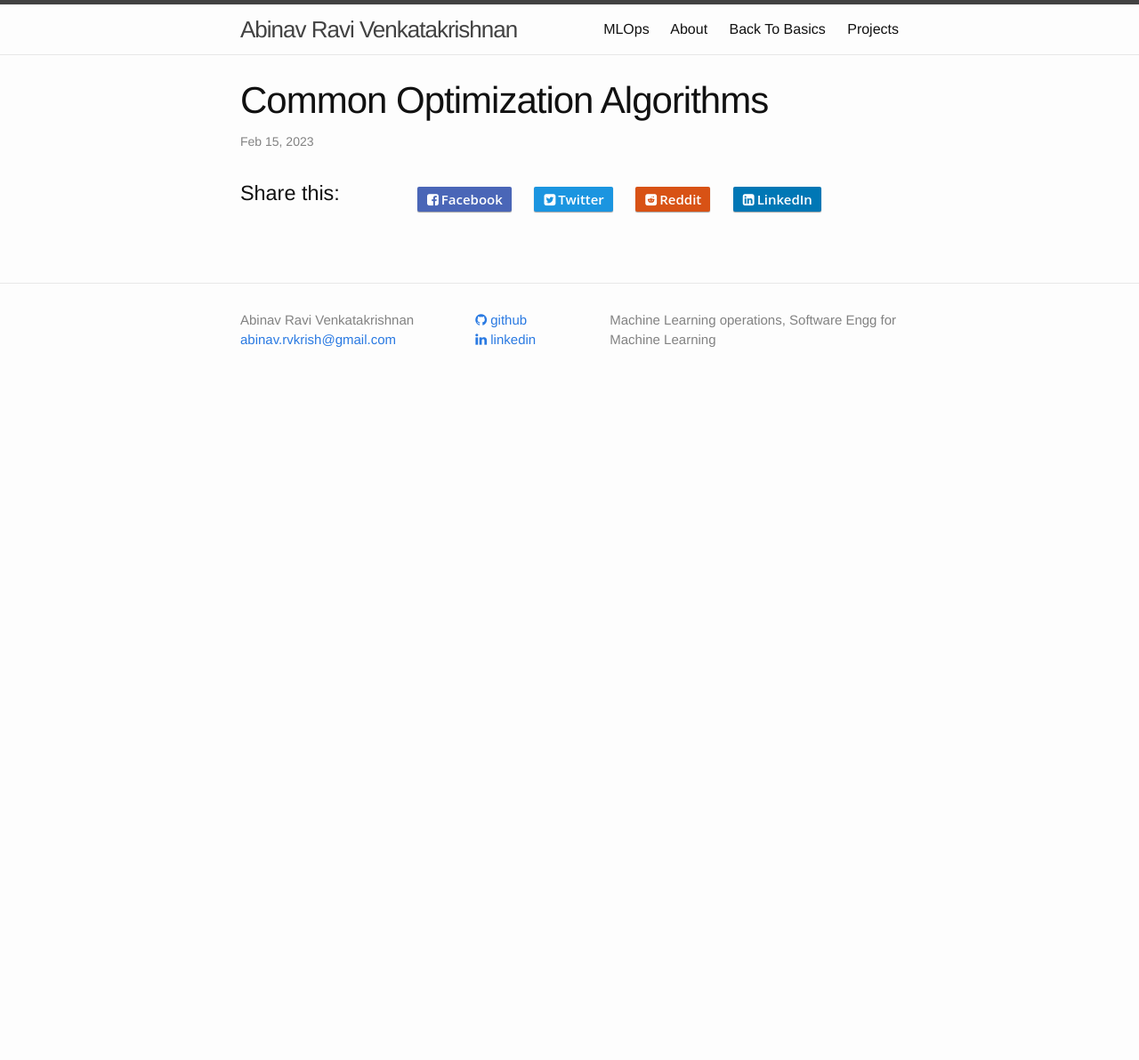
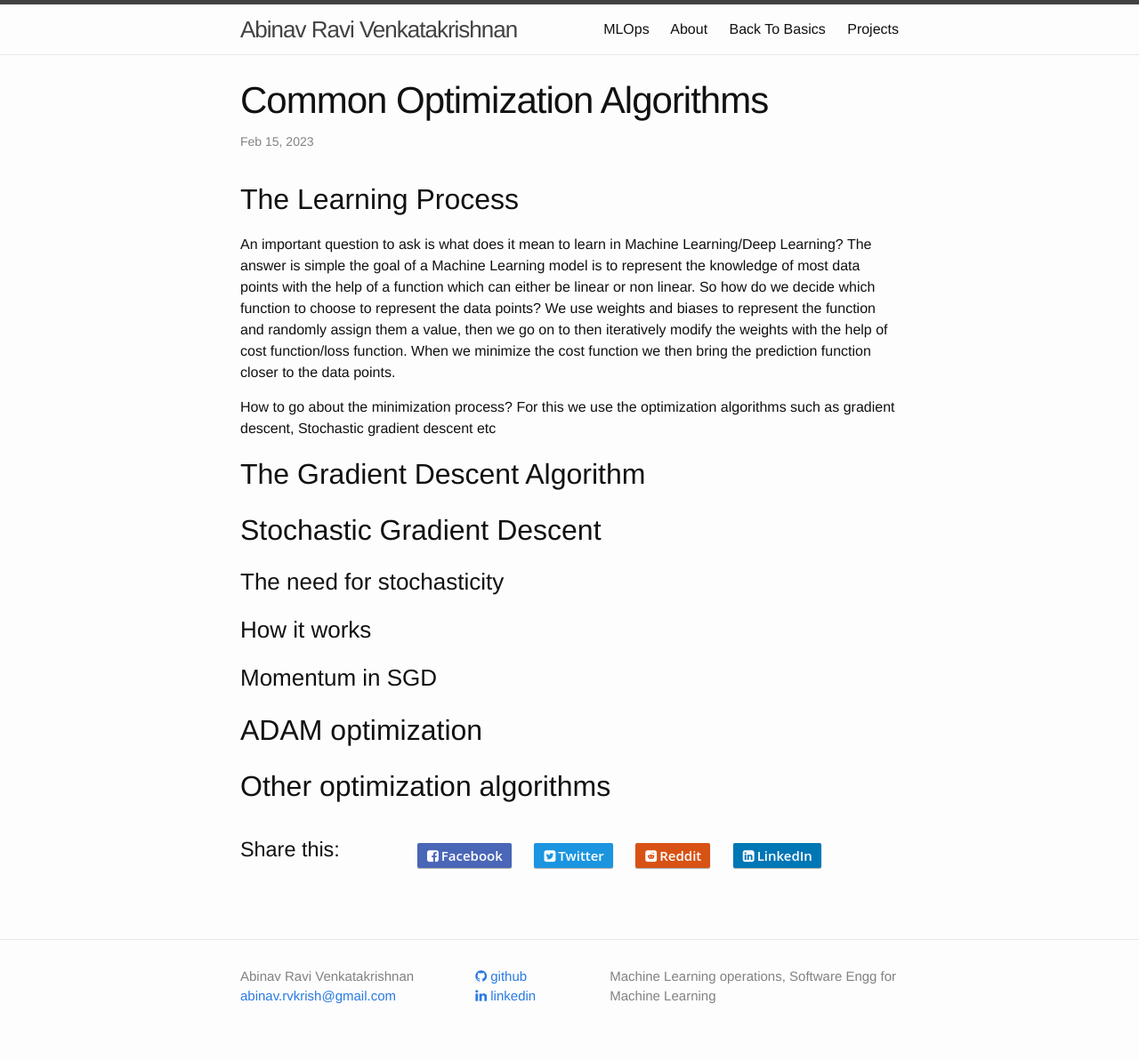
Before and after one commit to AbinavRavi/AbinavRavi.github.io, a Jekyll site: the page built from _posts/2023-02-15-Optimization-Algos.markdown, in a window 1280 px wide. Shown: the whole page at 89% size. Built offline with Jekyll 4.4.1, drawn with Linux system fonts in a browser that asks for light colours; nearby versions of some CDN libraries; comment, search, counter and statistics services are not loaded; before the commit the page ends 900 px from its top, so only the background shows below that.

Commit message:
added outline for the post

```diff
--- a/_posts/2023-02-15-Optimization-Algos.markdown
+++ b/_posts/2023-02-15-Optimization-Algos.markdown
@@ -6,3 +6,24 @@ comments: True
 share: True
 categories: Machine learning
 ---
+
+## The Learning Process
+
+An important question to ask is what does it mean to learn in Machine Learning/Deep Learning? The answer is simple the goal of a Machine Learning model is to represent the knowledge of most data points with the help of a function which can either be linear or non linear. So how do we decide which function to choose to represent the data points? We use weights and biases to represent the function and randomly assign them a value, then we go on to then iteratively modify the weights with the help of cost function/loss function. When we minimize the cost function we then bring the prediction function closer to the data points.
+
+How to go about the minimization process? For this we use the optimization algorithms such as gradient descent, Stochastic gradient descent etc
+
+## The Gradient Descent Algorithm
+
+
+## Stochastic Gradient Descent
+
+### The need for stochasticity
+
+### How it works
+
+### Momentum in SGD
+
+## ADAM optimization
+
+## Other optimization algorithms
```
